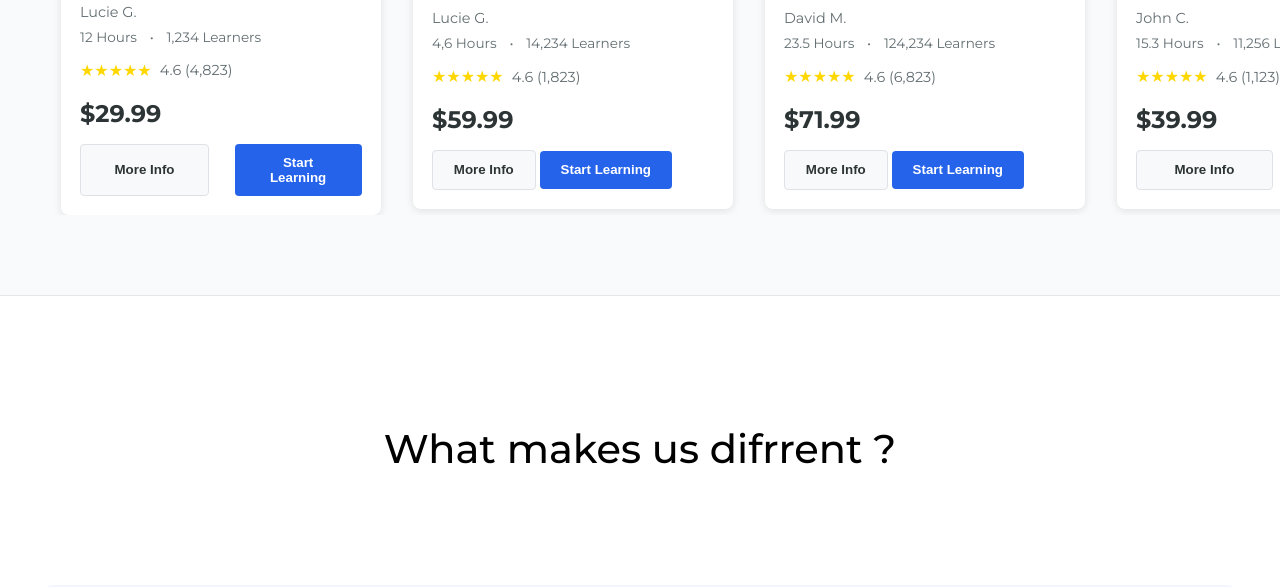
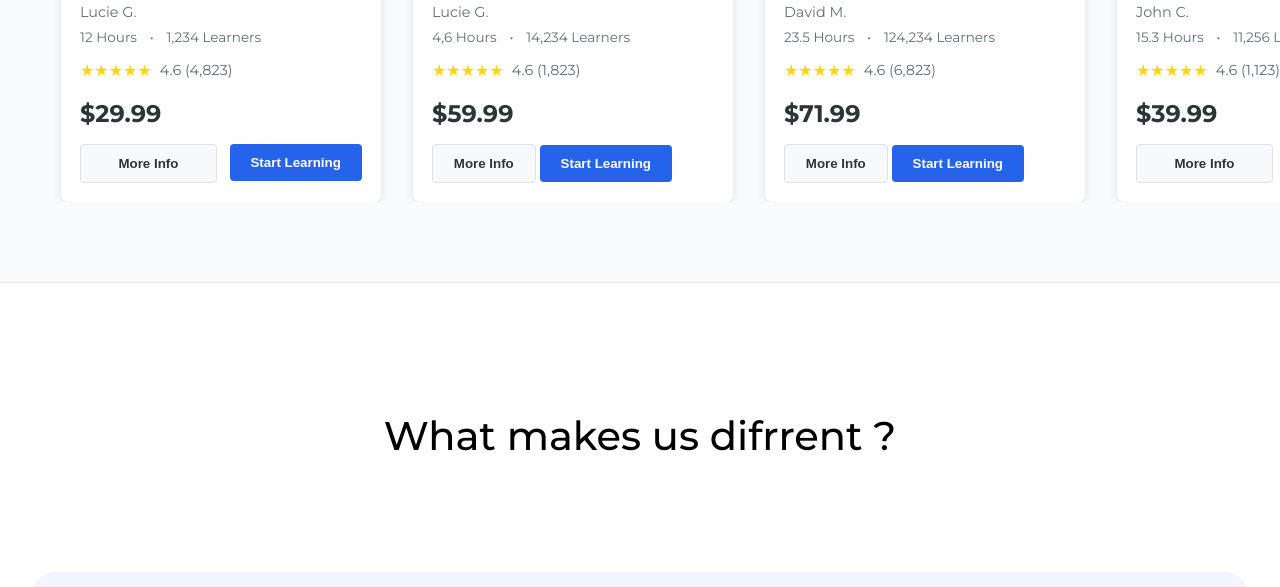
Before and after one commit to bachiriislam/shaka, a plain HTML site: page index.html in a window 1280 px wide. Shown: the part 1582-2169 px from the top of the page. Drawn offline with Linux system fonts and the light colour scheme.

Commit message:
Update index.html

```diff
--- a/index.html
+++ b/index.html
@@ -299,7 +299,7 @@
                         </div>
                         <div class="course-buttons">
                             <button class="more-info">More Info</button>
-                            <a href="course.html"><button class="start-learning"><a href="course.html"></a>Start Learning</button></a>
+                            <a href="course.html"><button class="start-learning">Start Learning</button></a>
                         </div>
                     </div>
                 </article>
```
